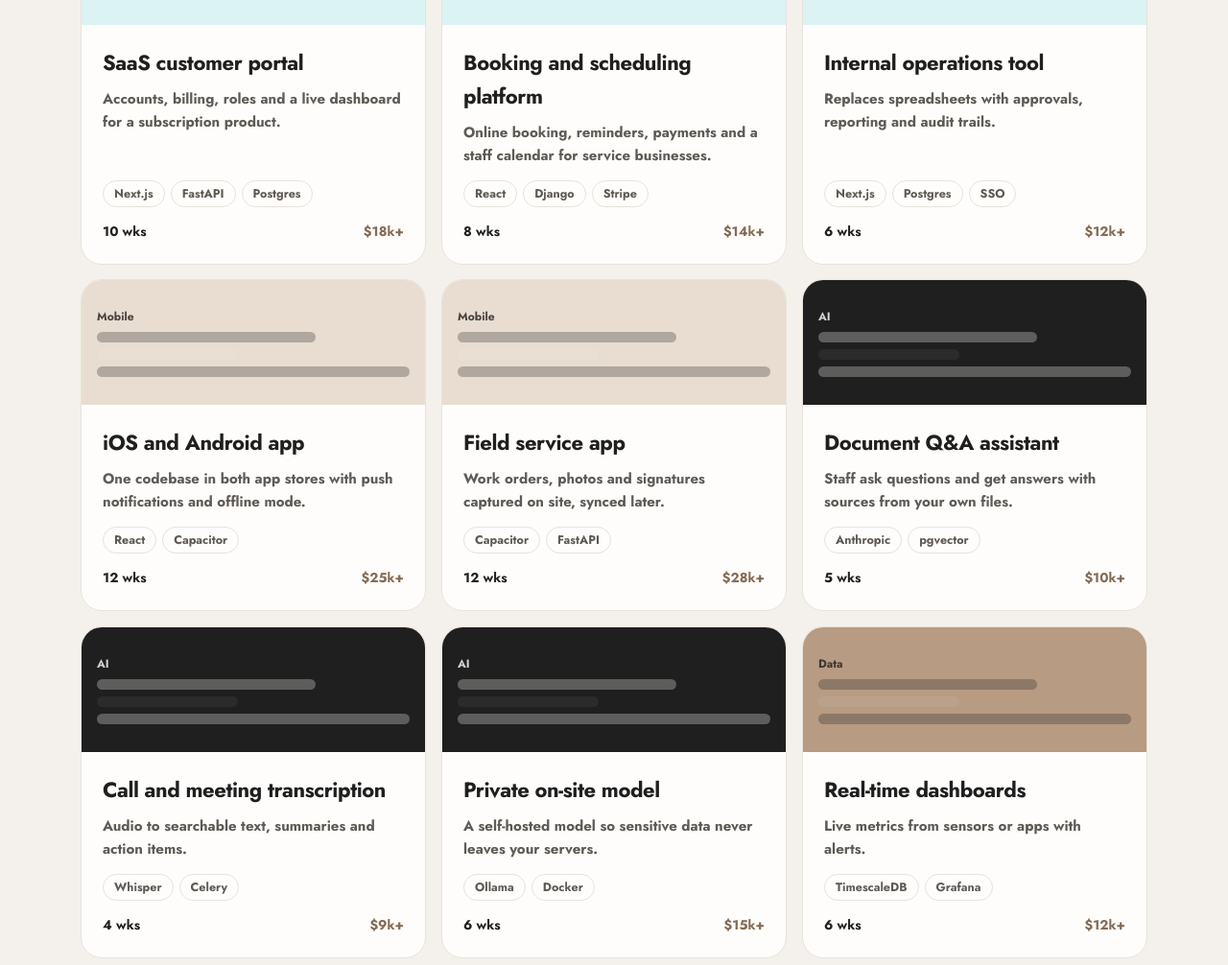
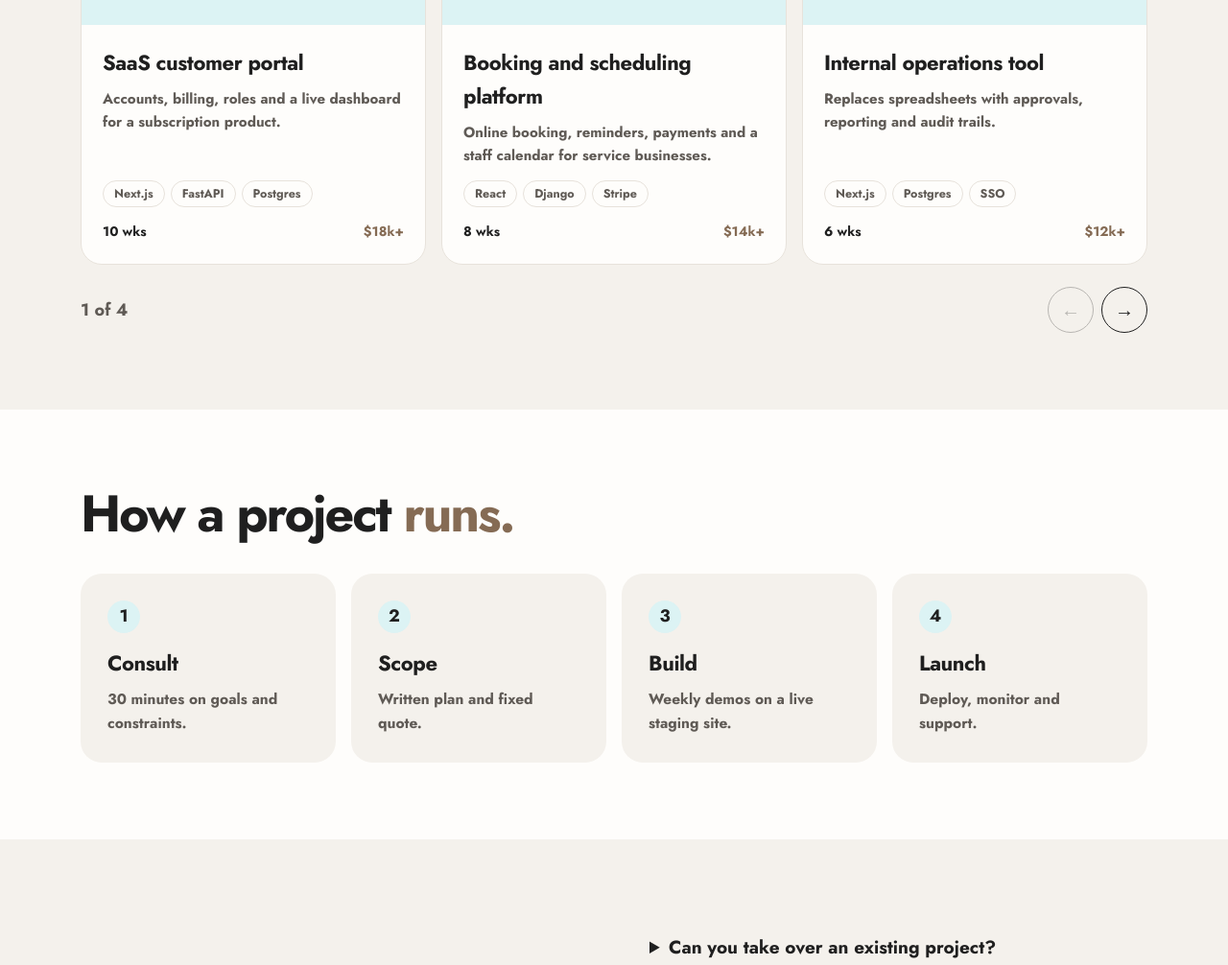
Before and after one commit to hmovi/tectostack, a plain HTML site: page services.html in a window 1280 px wide. Shown: the part 3046-4052 px from the top of the page at 96% size. Drawn offline with Linux system fonts and the light colour scheme.

Commit message:
Add files via upload

```diff
--- a/services.html
+++ b/services.html
@@ -13,7 +13,7 @@
 <div class="card rv"><h3>Hourly support</h3><b class="pr">$115 / hour</b><p>For fixes, audits, code reviews and one-off help when you need an expert for a short time.</p></div></div>
 <p style="margin-top:26px"><a class="btn g" href="prices.html">Compare pricing</a></p></div></section>
 <section><div class="w"><h2>Built for <i>every industry.</i></h2><p class="lead">We work with companies of every size and industry, in Canada and around the world.</p><div class="pills"><span>SaaS and startups</span><span>Logistics and trade</span><span>Education and training</span><span>Healthcare</span><span>Financial services</span><span>E-commerce and retail</span><span>Media and entertainment</span><span>Energy and utilities</span></div></div></section>
-<section class="alt"><div class="w"><h2>Examples of what <i>we build.</i></h2><p class="lead">Typical projects with starting prices. Yours will be scoped in writing.</p><div class="grid" id="examples"></div></div></section>
+<section class="alt"><div class="w"><h2>Examples of what <i>we build.</i></h2><p class="lead">Typical projects with starting prices. Yours will be scoped in writing.</p><div class="grid" id="examples" data-pager="3"></div></div></section>
 <section><div class="w"><h2>How a project <i>runs.</i></h2><div class="grid g4 steps" style="margin-top:34px"><div class="card"><h3>Consult</h3><p>30 minutes on goals and constraints.</p></div><div class="card"><h3>Scope</h3><p>Written plan and fixed quote.</p></div><div class="card"><h3>Build</h3><p>Weekly demos on a live staging site.</p></div><div class="card"><h3>Launch</h3><p>Deploy, monitor and support.</p></div></div></div></section>
 <section class="alt"><div class="w split"><div><h2>Common <i>questions.</i></h2><p class="lead">Short answers before you book a call.</p></div><div>
 <details><summary>Can you take over an existing project?</summary><p>Yes. We start with a short code and architecture review, then give you a written plan to stabilise, extend or rebuild it.</p></details>
```
